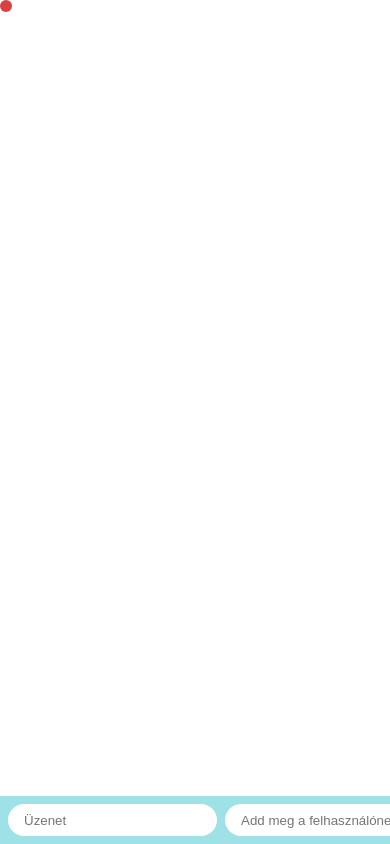
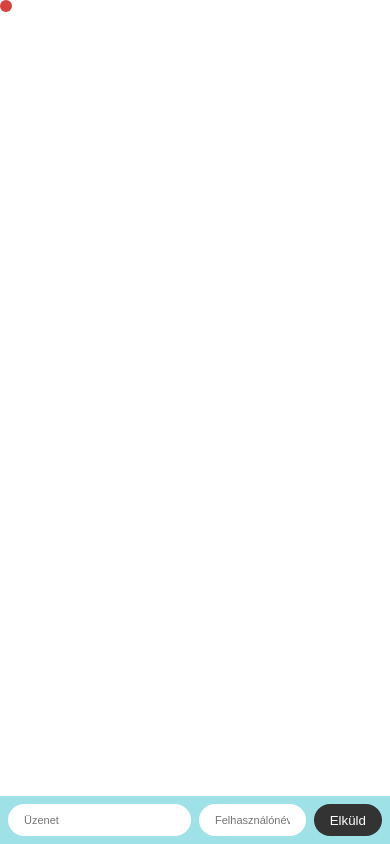
Before and after one commit to buzapeter12345/chat, a website: page client/index.html in a window 390 px wide. Drawn offline with nearby package versions, Linux system fonts and the light colour scheme; no server answers.

Commit message:
input_fix_responsive

```diff
--- a/client/client.js
+++ b/client/client.js
@@ -33,6 +33,7 @@ form.addEventListener("submit", (e) => {
     input.value = "";
     if (username.value) {
       username.style.display = "none";
+      document.getElementById("form").style.gridTemplateColumns = "80% 20%";
     }
   }
 });
--- a/client/index.html
+++ b/client/index.html
@@ -14,7 +14,7 @@
       <input
         id="username"
         autocomplete="off"
-        placeholder="Add meg a felhasználóneved!"
+        placeholder="Felhasználónév!"
       />
       <button>Elküld</button>
     </form>
--- a/client/style.css
+++ b/client/style.css
@@ -4,6 +4,7 @@ body {
   font-family: -apple-system, BlinkMacSystemFont, "Segoe UI", Roboto, Helvetica,
     Arial, sans-serif;
 }
+
 
 #form {
   background: rgb(158, 225, 231);
@@ -12,7 +13,8 @@ body {
   bottom: 0;
   left: 0;
   right: 0;
-  display: flex;
+  display: grid;
+  grid-template-columns: 50% 30% 20%;
   height: 3rem;
   box-sizing: border-box;
   backdrop-filter: blur(10px);
@@ -21,9 +23,9 @@ body {
 #input {
   border: none;
   padding: 0 1rem;
-  flex-grow: 1;
   border-radius: 2rem;
   margin: 0.25rem;
+  font-size: 11px;
 }
 
 #input:focus {
@@ -34,8 +36,8 @@ body {
   border: none;
   padding: 0 1rem;
   border-radius: 2rem;
-  flex-grow: 0.25;
   margin: 0.25rem;
+  font-size: 11px;
 }
 
 #form > button {
```
